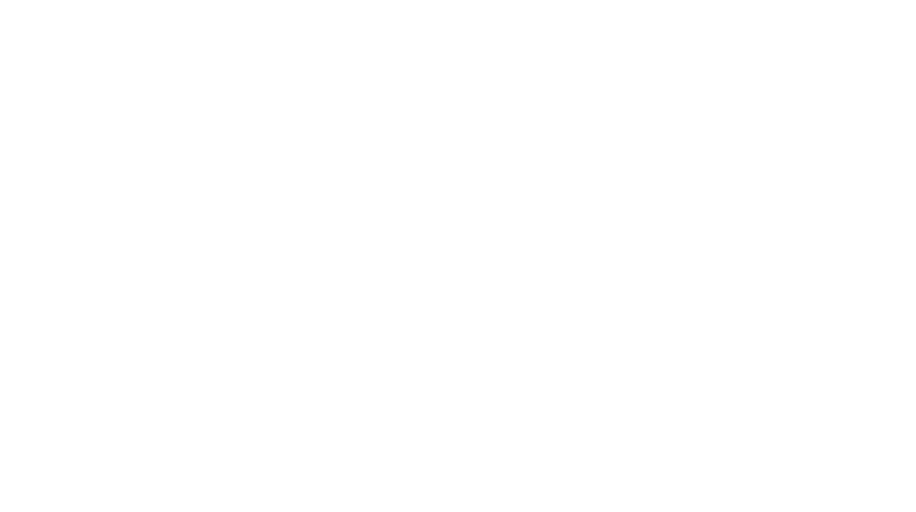
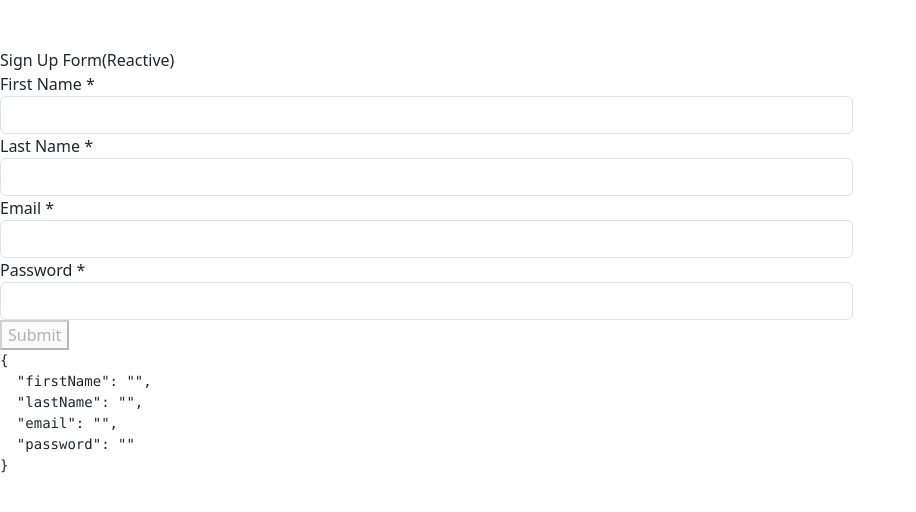
Before and after one commit to SE-rahulmandal18/Angular, an Angular app in the folder Angular/my-app/: page / in a window 1280 px wide. Shown: the top 512 px of the page, without its empty margins (0-916 px from the left). Built offline with nearby package versions, Linux system fonts and the light colour scheme.

Commit message:
reactive-forms

```diff
--- a/Angular/my-app/src/app/app.component.html
+++ b/Angular/my-app/src/app/app.component.html
@@ -108,4 +108,4 @@
 
 <!-- <app-template-forms></app-template-forms> -->
 
-<!-- <app-reactive-forms></app-reactive-forms> -->
+<app-reactive-forms></app-reactive-forms>
--- a/Angular/my-app/src/app/reactive-forms/reactive-forms.component.html
+++ b/Angular/my-app/src/app/reactive-forms/reactive-forms.component.html
@@ -1,4 +1,4 @@
-<!-- <div class="panel panel-primary">
+<div class="panel panel-primary">
     <div class="panel-heading">
       Sign Up Form(Reactive)
     </div>
@@ -16,11 +16,11 @@
               <input class="form-control"
                      type="text"
                      name="firstName"
-                    formControlName="firstName"/>
+                     formControlName="firstName" />
 
               <span class="help-block"
                     *ngIf="(signupForm.get('firstName')?.touched || signupForm.get('firstName')?.dirty) && signupForm.get('firstName')?.invalid">
-            <span *ngIf="signupForm.get('firstName')?.errors?.required">
+                <span *ngIf="signupForm.get('firstName')?.errors?.['required']">
                   First name is required
                 </span>
               </span>
@@ -28,7 +28,24 @@
           </div>
 
 
+          <div class="form-group"
+               [ngClass]="{'has-error': (signupForm.get('lastName')?.touched || signupForm.get('lastName')?.dirty) && signupForm.get('lastName')?.invalid }">
 
+            <label class="col-md-2 control-label">Last Name *</label>
+            <div class="col-md-8">
+              <input class="form-control"
+                     type="text"
+                     name="lastName"
+                     formControlName="lastName" />
+
+              <span class="help-block"
+                    *ngIf="(signupForm.get('lastName')?.touched || signupForm.get('lastName')?.dirty) && signupForm.get('lastName')?.invalid">
+                <span *ngIf="signupForm.get('lastName')?.errors?.['required']">
+                  Last name is required
+                </span>
+              </span>
+            </div>
+          </div>
 
 
           <div class="form-group"
@@ -39,23 +56,20 @@
               <input class="form-control"
                      type="email"
                      name="email"
-            formControlName="email"/>
+                     formControlName="email" />
 
               <span class="help-block"
                     *ngIf="(signupForm.get('email')?.touched || signupForm.get('email')?.dirty) && signupForm.get('email')?.invalid">
-    <span *ngIf="signupForm.get('email')?.errors?.required">
+                <span *ngIf="signupForm.get('email')?.errors?.['required']">
                   Email is required
                 </span>
-    <span *ngIf="signupForm.get('email')?.touched?.pattern">
+                <span *ngIf="signupForm.get('email')?.errors?.['pattern']">
                   Email format is invalid
+                </span>
 
-    </span>
               </span>
             </div>
           </div>
-
-
-
 
 
 
@@ -67,17 +81,18 @@
               <input class="form-control"
                      type="password"
                      name="password"
-        formControlName="password"/>
+                     formControlName="password" />
 
               <span class="help-block"
                     *ngIf="(signupForm.get('password')?.touched || signupForm.get('password')?.dirty) && signupForm.get('password')?.invalid">
-<span *ngIf="signupForm.get('password')?.errors?.required">
+                <span *ngIf="signupForm.get('password')?.errors?.['required']">
                   Password is required
                 </span>
-<span *ngIf="signupForm.get('password')?.errors?.minlength">
+
+                <span *ngIf="signupForm.get('password')?.errors?.['minlength']">
                   Password must be at least 6 characters
+                </span>
 
-</span>
               </span>
             </div>
           </div>
@@ -97,4 +112,4 @@
 
       </form>
     </div>
-</div> -->
+  </div>
```
Lines whose indentation alone changed are shown as unchanged.
